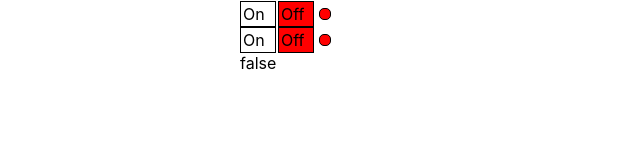
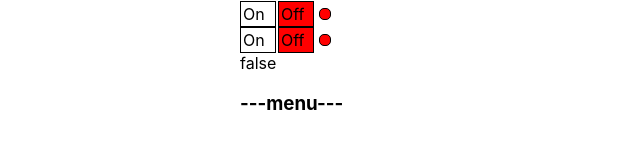
Before and after one commit to SandraYushko/my-app, a React (Create React App) app: page / in a window 1280 px wide. Shown: the part 195-344 px from the top of the page, without its empty margins (100-740 px from the left). Built offline with nearby package versions, Linux system fonts and the light colour scheme.

Commit message:
(React TS - Kabzda kak podrobno - lesson 10-2.) storybook UncontrolledAccordion

```diff
--- a/src/App.tsx
+++ b/src/App.tsx
@@ -21,6 +21,7 @@ function App() {
                 onChange={()=>{setAccordionCollapsed(!accordionCollapsed)}}/>
             <OnOff on={switshOn} onChange={setSwitshOn}/>
             <UncontrolledOnOff onChange={setSwitshOn}/> {switshOn.toString()}
+            <UncontrolledAccordion titleValue={'menu'}/>
 
         </div>
     );
```
Also changed, not shown: 1 other file (tests, documents, lock files or other folders).
